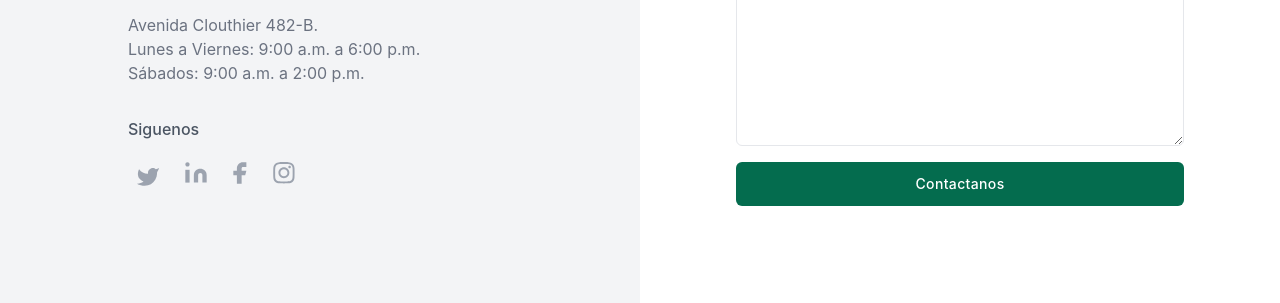
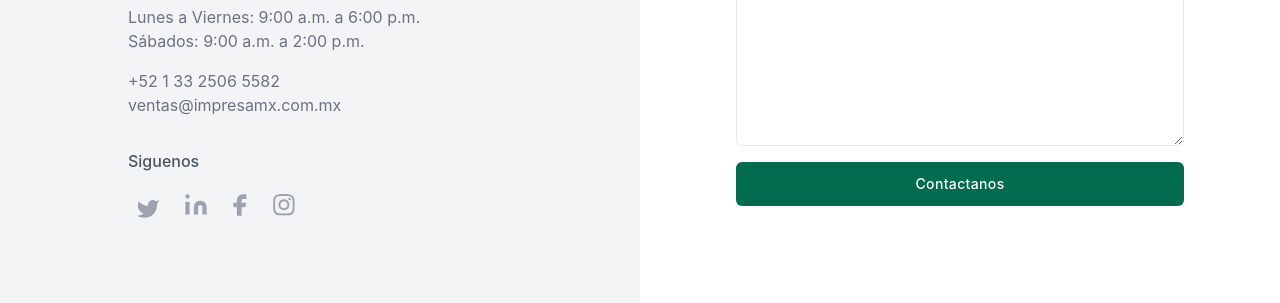
Before and after one commit to vumg-z/Landing-Page-Paper-Company, a website: page src/contacto.html in a window 1280 px wide. Shown: the part 391-694 px from the top of the page. Drawn offline with nearby package versions, Linux system fonts and the light colour scheme.

Commit message:
contacto datos

```diff
--- a/src/contacto.html
+++ b/src/contacto.html
@@ -70,6 +70,11 @@
                 Avenida Clouthier 482-B. <br>
                 Lunes a Viernes: 9:00 a.m. a 6:00 p.m.
                 <br> Sábados: 9:00 a.m. a 2:00 p.m.
+            </p>
+
+            <p class="mt-4 text-gray-500 dark:text-gray-400">
+                +52 1 33 2506 5582 <br>
+                ventas@impresamx.com.mx
             </p>
 
             <div class="mt-6 md:mt-8">
```
